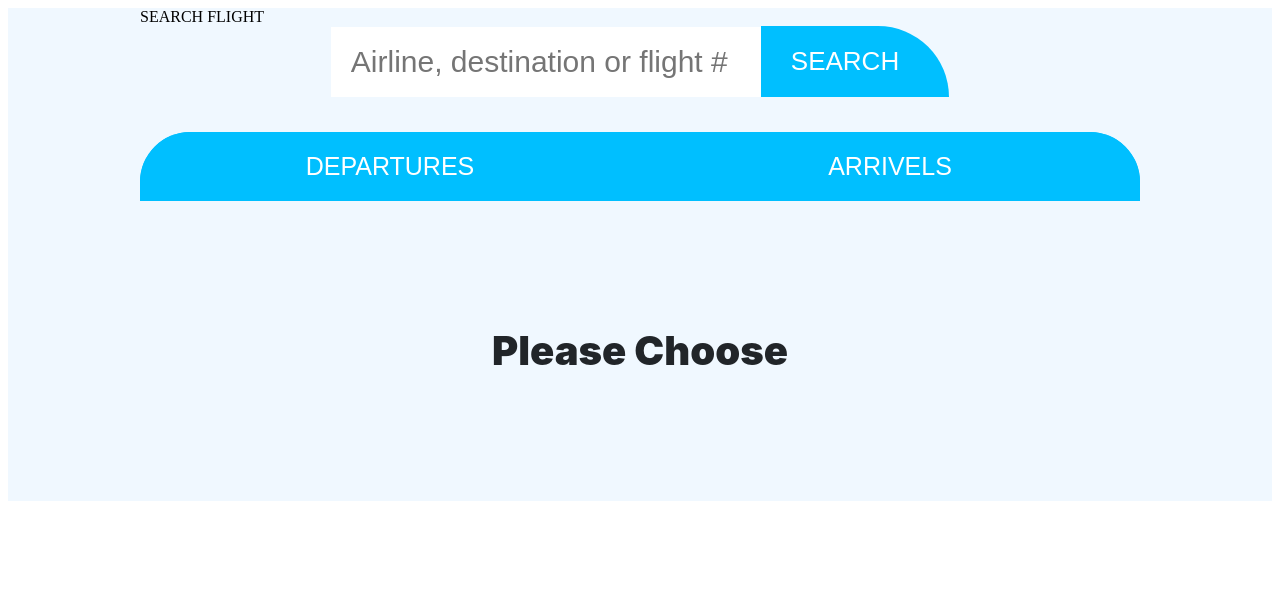
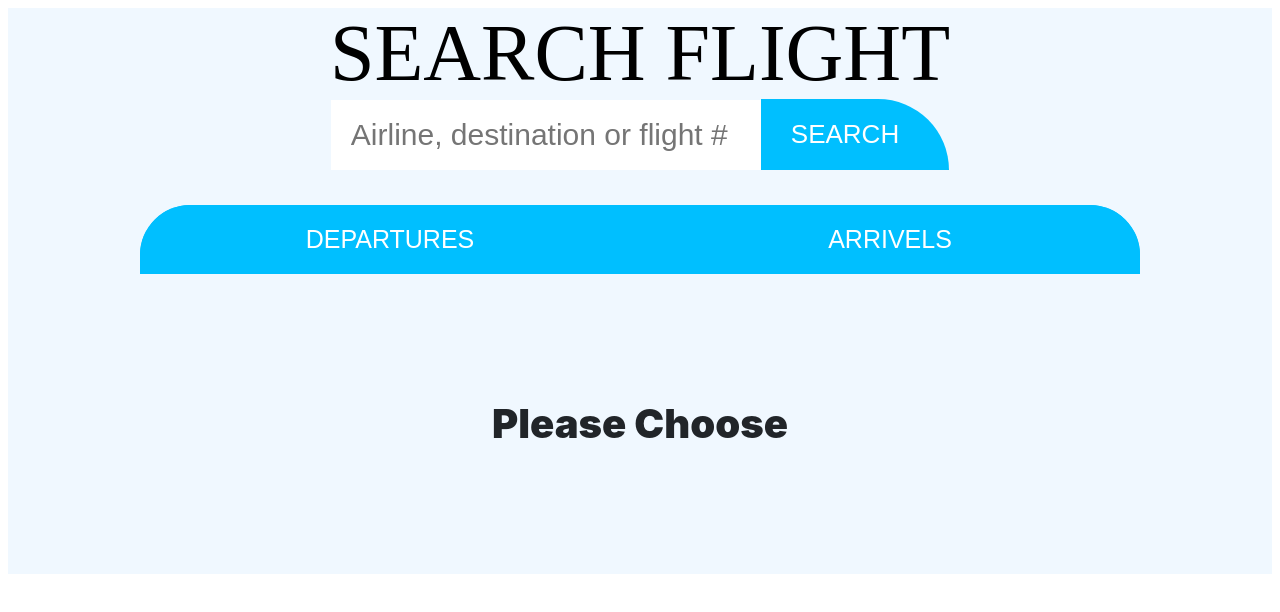
Before and after one commit to Deniskakaka/AirportScoreboard, a React app: page / in a window 1280 px wide. Shown: the top 612 px of the page. Built offline with nearby package versions, Linux system fonts and the light colour scheme; no server answers.

Commit message:
AirportScoreboard

```diff
--- a/src/head/Head.jsx
+++ b/src/head/Head.jsx
@@ -21,8 +21,8 @@ function Head({ text, moveText, moveSearchText }) {
     let location = useLocation().pathname;
 
     return (
-        <header>
-            <span>SEARCH FLIGHT</span>
+        <header className="header">
+            <span className="header__logo">SEARCH FLIGHT</span>
             <div className="search">
                 <input
                     className="header-search__input"
```
